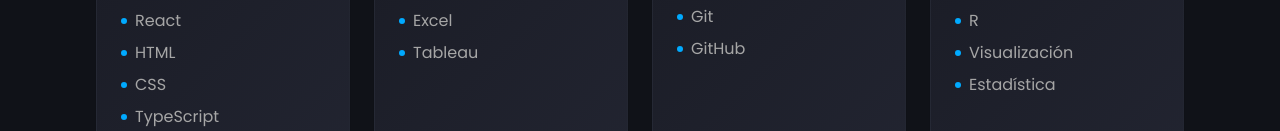
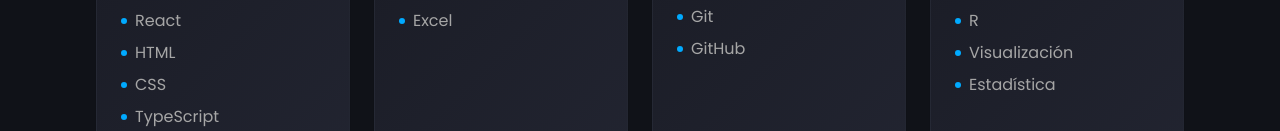
Before and after one commit to s4mooel/pagina-personal, a React (Vite) app: page / in a window 1280 px wide. Shown: the part 1316-1447 px from the top of the page. Built offline with nearby package versions, Linux system fonts and the light colour scheme; the HTML template or start-up script is replaced by a standard one.

Commit message:
Update About.tsx

```diff
--- a/src/components/About.tsx
+++ b/src/components/About.tsx
@@ -11,7 +11,7 @@ const skills = [
   {
     icon: Database,
     title: "Bases de Datos",
-    items: ["SQL", "Excel", "Tableau"],
+    items: ["SQL", "Excel"],
   },
   {
     icon: GitBranch,
```
